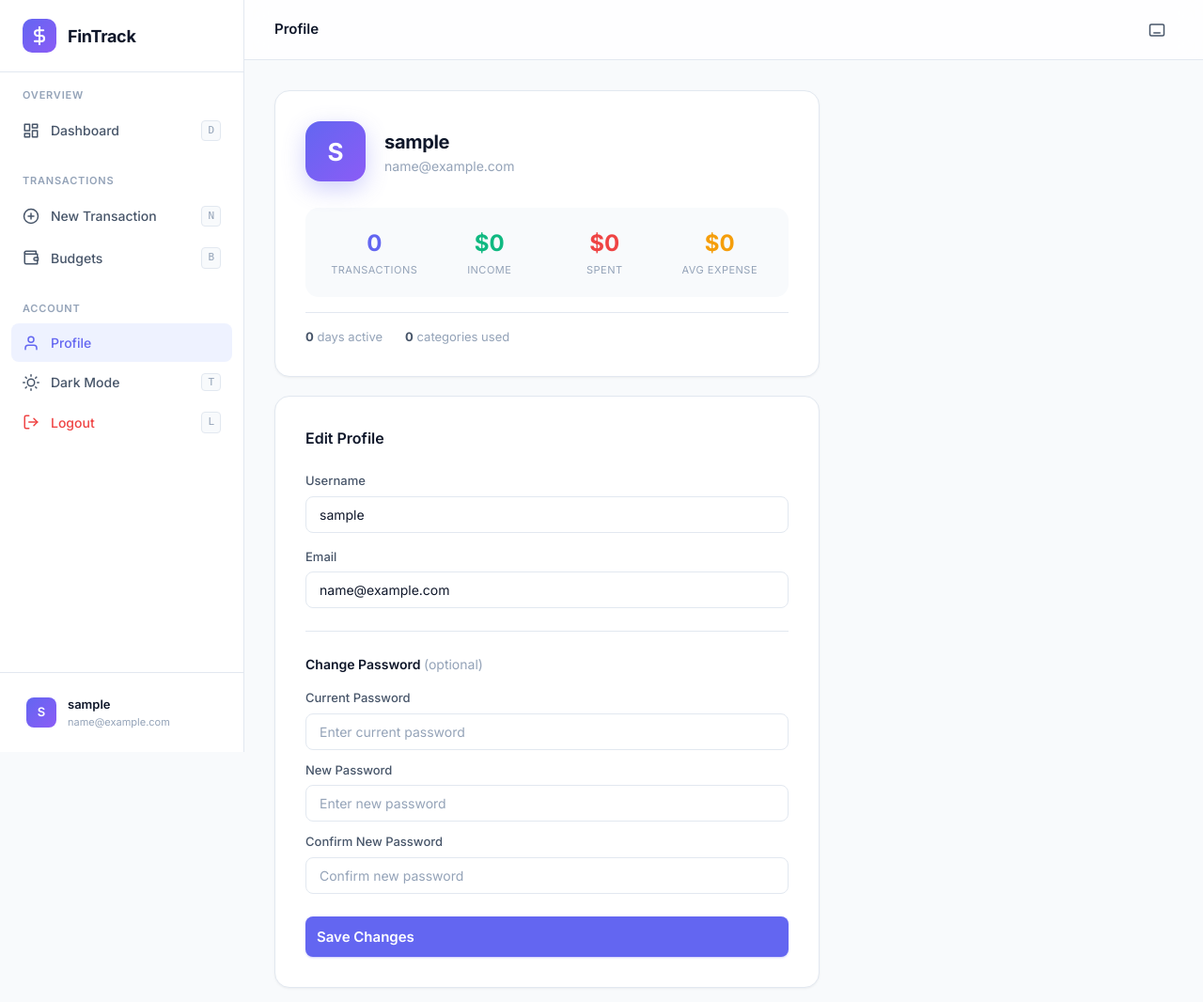
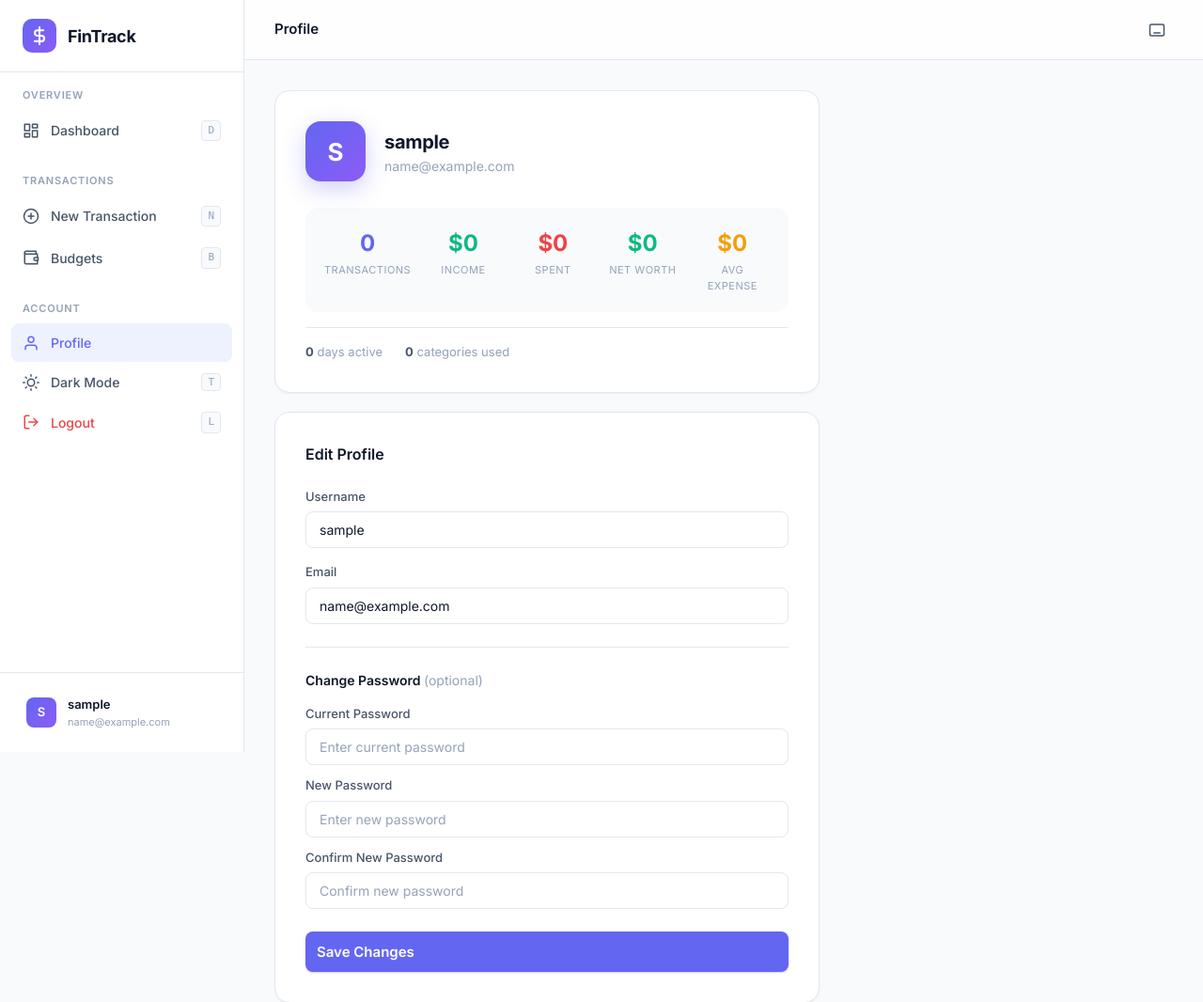
Before and after one commit to shyamrajpr7/webapp, a Flask app: page /profile in a window 1280 px wide. Shown: the top 1066 px of the page at 94% size. Run offline with Flask 3, Linux system fonts and the light colour scheme; the visitor is signed in with stand-in values (Sample User, id 1); data that the repository does not hold is empty.

Commit message:
feat: add net worth stat on profile page

```diff
--- a/website/auth.py
+++ b/website/auth.py
@@ -106,7 +106,8 @@ def profile():
     first_tx = min(transactions, key=lambda t: t.date) if transactions else None
     account_days = (datetime.utcnow() - first_tx.date).days + 1 if first_tx else 0
     categories_used = len(set(t.category for t in transactions))
+    net_worth = total_income - total_expenses
     return render_template('profile.html', user=current_user, tx_count=tx_count,
         total_income=total_income, total_expenses=total_expenses,
         account_days=account_days, categories_used=categories_used,
-        avg_expense=avg_expense)
+        avg_expense=avg_expense, net_worth=net_worth)
--- a/website/templates/profile.html
+++ b/website/templates/profile.html
@@ -16,7 +16,7 @@
         </div>
 
         {# Stats Grid #}
-        <div style="display:grid; grid-template-columns:repeat(4, 1fr); gap:16px; padding:20px; background:var(--bg); border-radius:14px;">
+        <div style="display:grid; grid-template-columns:repeat(5, 1fr); gap:16px; padding:20px; background:var(--bg); border-radius:14px;">
             <div style="text-align:center;">
                 <div style="font-size:24px; font-weight:700; color:var(--primary);">{{ tx_count }}</div>
                 <div style="font-size:11px; color:var(--text-muted); text-transform:uppercase; letter-spacing:0.5px; margin-top:2px;">Transactions</div>
@@ -28,6 +28,10 @@
             <div style="text-align:center;">
                 <div style="font-size:24px; font-weight:700; color:var(--red);">${{ "%.0f"|format(total_expenses) }}</div>
                 <div style="font-size:11px; color:var(--text-muted); text-transform:uppercase; letter-spacing:0.5px; margin-top:2px;">Spent</div>
+            </div>
+            <div style="text-align:center;">
+                <div style="font-size:24px; font-weight:700; color:{{ 'var(--green)' if net_worth >= 0 else 'var(--red)' }};">${{ "%.0f"|format(net_worth) }}</div>
+                <div style="font-size:11px; color:var(--text-muted); text-transform:uppercase; letter-spacing:0.5px; margin-top:2px;">Net Worth</div>
             </div>
             <div style="text-align:center;">
                 <div style="font-size:24px; font-weight:700; color:var(--amber);">${{ "%.0f"|format(avg_expense) }}</div>
```
